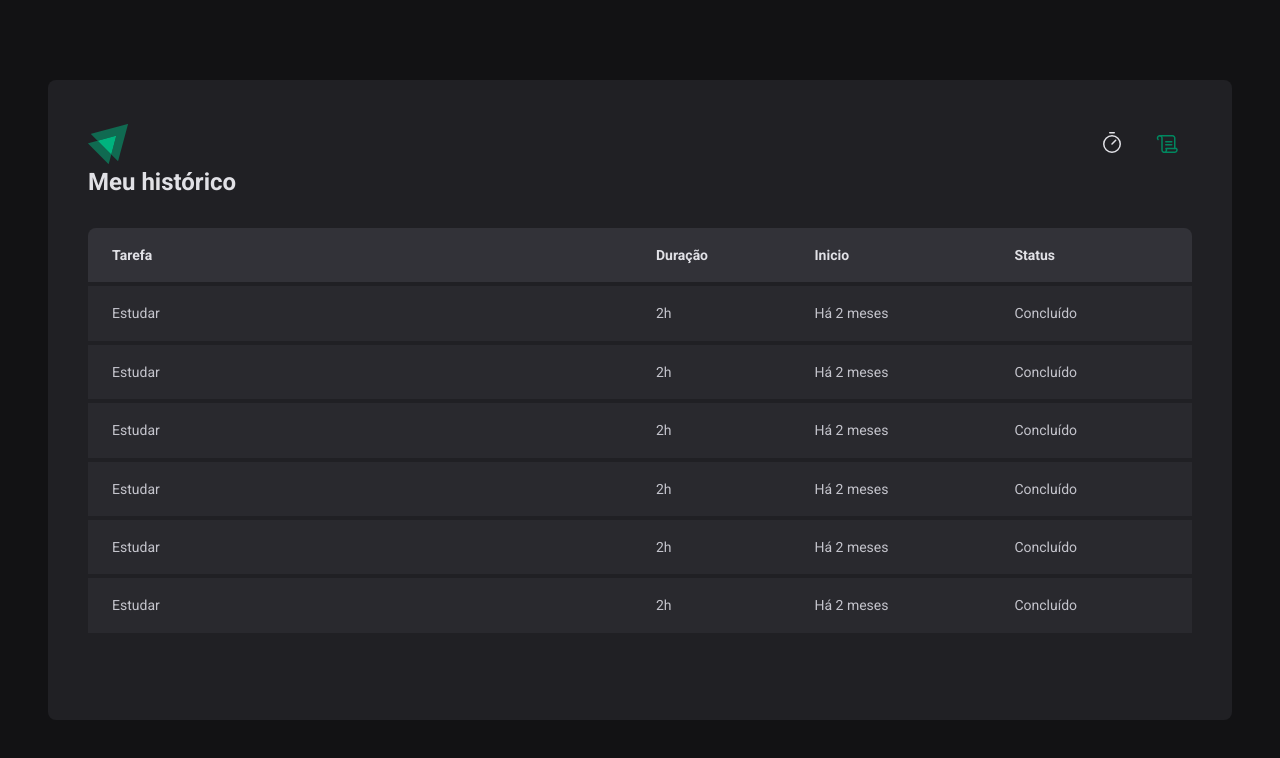
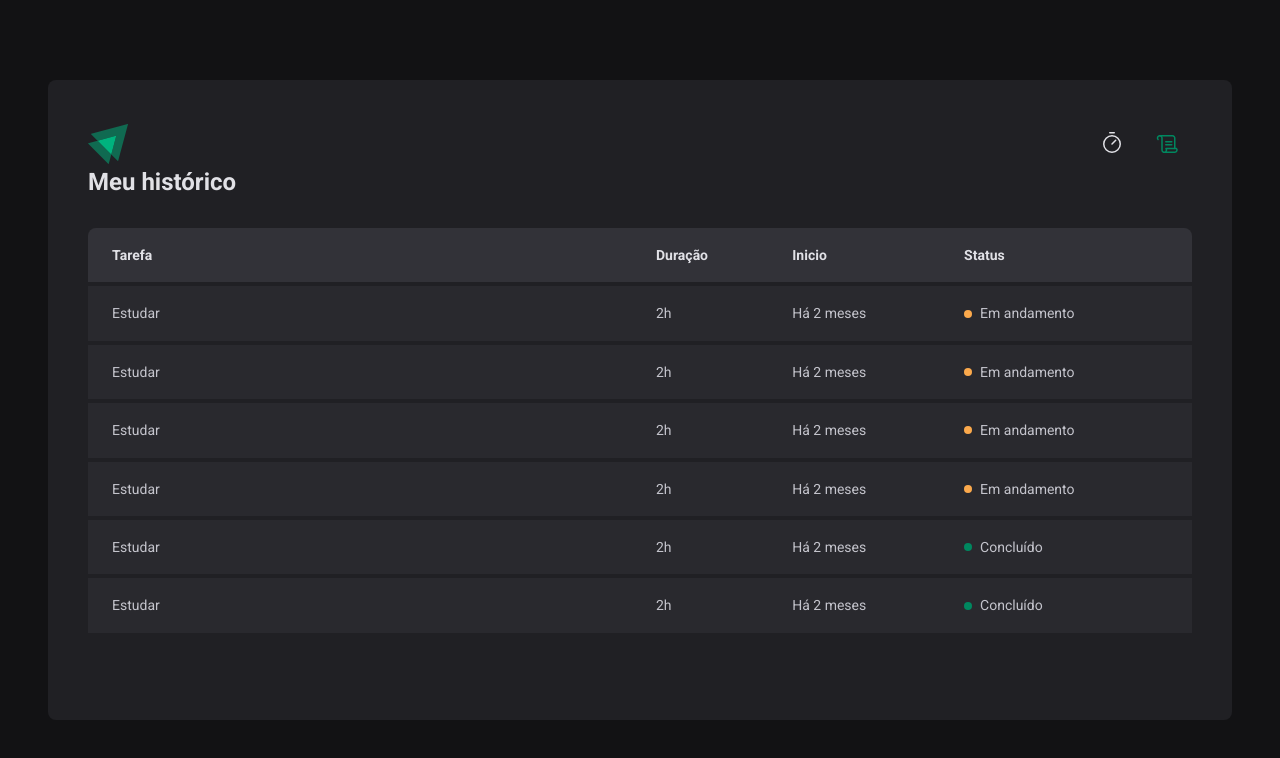
Before and after one commit to Alexandre-Cartaxo/Ignite-Timer, a React (Vite) app: page /history in a window 1280 px wide. Shown: the top 758 px of the page. Built offline with nearby package versions, Linux system fonts and the light colour scheme.

Commit message:
Componente Status e Formulários

```diff
--- a/package.json
+++ b/package.json
@@ -10,11 +10,14 @@
     "preview": "vite preview"
   },
   "dependencies": {
+    "@hookform/resolvers": "^3.10.0",
     "phosphor-react": "^1.4.1",
     "react": "^18.3.1",
     "react-dom": "^18.3.1",
+    "react-hook-form": "^7.54.2",
     "react-router-dom": "^7.1.1",
-    "styled-components": "^6.1.13"
+    "styled-components": "^6.1.13",
+    "zod": "^3.24.1"
   },
   "devDependencies": {
     "@rocketseat/eslint-config": "^2.2.2",
--- a/src/pages/History/index.tsx
+++ b/src/pages/History/index.tsx
@@ -1,4 +1,4 @@
-import { HistoryContainer, HistoryList } from './styles'
+import { HistoryContainer, HistoryList, Status } from './styles'
 
 export function History() {
   return (
@@ -22,7 +22,13 @@ export function History() {
                   <td>Estudar</td>
                   <td>2h</td>
                   <td>Há 2 meses</td>
-                  <td>Concluído</td>
+                  <td>
+                    {i > 3 ? (
+                      <Status statusColor="green">Concluído</Status>
+                    ) : (
+                      <Status statusColor="yellow">Em andamento</Status>
+                    )}
+                  </td>
                 </tr>
               )
             })}
--- a/src/pages/History/styles.ts
+++ b/src/pages/History/styles.ts
@@ -58,3 +58,24 @@ export const HistoryList = styled.main`
     }
   }
 `
+const STATUS_COLORS = {
+  yellow: 'yellow-500',
+  green: 'green-500',
+  red: 'red-500',
+} as const
+interface StatusProps {
+  statusColor: keyof typeof STATUS_COLORS
+}
+export const Status = styled.span<StatusProps>`
+  display: flex;
+  align-items: center;
+  gap: 0.5rem;
+
+  &::before {
+    content: '';
+    width: 0.5rem;
+    height: 0.5rem;
+    border-radius: 9999px;
+    background: ${(props) => props.theme[STATUS_COLORS[props.statusColor]]};
+  }
+`
--- a/src/pages/Home/index.tsx
+++ b/src/pages/Home/index.tsx
@@ -1,4 +1,8 @@
 import { Play } from 'phosphor-react'
+import { useForm } from 'react-hook-form'
+import { zodResolver } from '@hookform/resolvers/zod'
+import * as zod from 'zod'
+
 import {
   CountdownContainer,
   FormContainer,
@@ -9,16 +13,35 @@ import {
   TaskInput,
 } from './styes'
 
+const newCycleFormValidationSchema = zod.object({
+  task: zod.string().min(1, 'Informe a tarefa'),
+  minutesAmount: zod.number().min(5).max(60),
+})
+
+// contolled / uncontroled
+
 export function Home() {
+  const { register, handleSubmit, watch } = useForm({
+    resolver: zodResolver(newCycleFormValidationSchema),
+  })
+
+  function handleCreateNewCicle(data: any) {
+    console.log(data)
+  }
+
+  const task = watch('task')
+  const isSubmitDisable = !task
+
   return (
     <HomeContainer>
-      <form action="">
+      <form onSubmit={handleSubmit(handleCreateNewCicle)}>
         <FormContainer>
           <label htmlFor="task">Vou trabalhar em</label>
           <TaskInput
             id="task"
             list="task-suggestions"
             placeholder="Dê um nome para o seu projeto"
+            {...register('task')}
           />
 
           <datalist id="task-suggestions">
@@ -36,6 +59,7 @@ export function Home() {
             step={5}
             min={5}
             max={60}
+            {...register('minutesAmout', { valueAsNumber: true })}
           />
 
           <span>minutos.</span>
@@ -49,7 +73,7 @@ export function Home() {
           <span>0</span>
         </CountdownContainer>
 
-        <StartCountdownButton disabled type="submit">
+        <StartCountdownButton disabled={isSubmitDisable} type="submit">
           <Play size={24} />
           Começar
         </StartCountdownButton>
```
Also changed, not shown: 2 other files (tests, documents, lock files or other folders).
